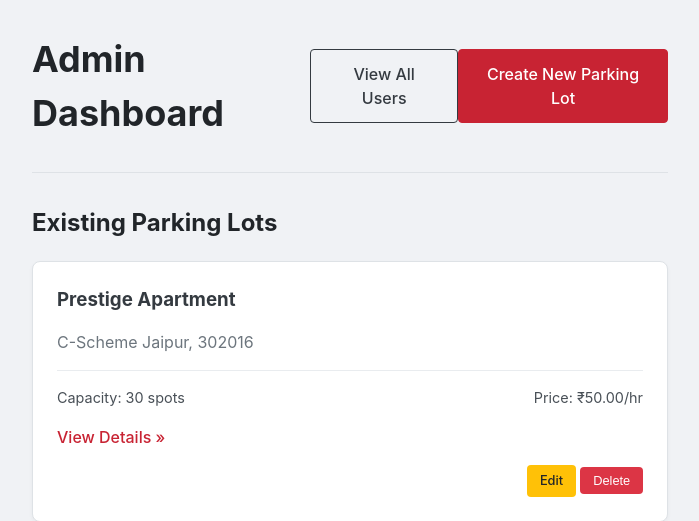
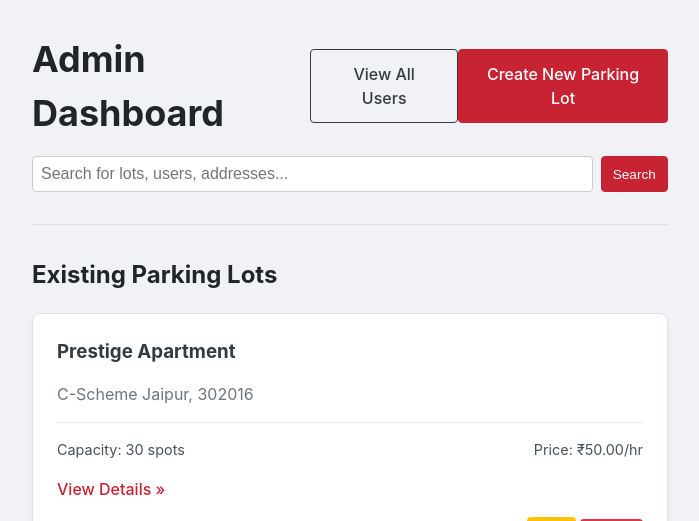
Before and after one commit to 23f2004660/vehicle-parking-app-mad1, a Flask app: page /admin/dashboard in a window 1280 px wide. Shown: the top 521 px of the page, without its empty margins (290-989 px from the left). Run offline with Flask 3, Linux system fonts and the light colour scheme; a user stored in the database is signed in.

Commit message:
added search functionality

```diff
--- a/Static/style.css
+++ b/Static/style.css
@@ -355,3 +355,20 @@ hr {
     padding: 0.23rem 0.70rem;
     font-size: 0.85rem;
 }
+
+
+/* for search bar */
+.search-container {
+    margin-bottom: 2rem;
+}
+.search-form {
+    display: flex;
+    gap: 0.5rem;
+}
+.search-input {
+    flex-grow: 1; /* Makes the input field take up available space */
+    padding: 0.5rem;
+    border: 1px solid #ccc;
+    border-radius: 0.25rem;
+    font-size: 1rem;
+}
--- a/routes/admin_routes.py
+++ b/routes/admin_routes.py
@@ -1,6 +1,6 @@
 from flask import Blueprint, render_template, request, redirect, url_for, flash, session
 from models.database import User, db, ParkingLot, ParkingSpot
-
+from sqlalchemy import or_
 # Create a blueprint for admin routes
 admin_bp = Blueprint('admin', __name__)
 
@@ -148,3 +148,38 @@ def edit_lot(lot_id):
         return redirect(url_for('admin.admin_dashboard'))
 
     return render_template('admin/edit_lot.html', lot=lot_to_edit)
+
+@admin_bp.route('/admin/search')
+def search():
+    if not session.get('is_admin'):
+        flash('You must be an admin to view this page.', 'danger')
+        return redirect(url_for('auth.login'))
+
+    query = request.args.get('q', '')
+    found_lots = []
+    found_users = []
+
+    if query:
+        search_term = f"%{query}%" # Prepare the term for a 'like' search
+
+        # Search ParkingLots by name, address, or pincode
+        found_lots = ParkingLot.query.filter(
+            or_(
+                ParkingLot.name.ilike(search_term),
+                ParkingLot.address.ilike(search_term),
+                ParkingLot.pincode.ilike(search_term)
+            )
+        ).all()
+
+        # Search Users by full_name or email
+        found_users = User.query.filter_by(is_admin=False).filter(
+            or_(
+                User.full_name.ilike(search_term),
+                User.email.ilike(search_term)
+            )
+        ).all()
+
+    return render_template('admin/search_results.html',
+                           query=query,
+                           lots=found_lots,
+                           users=found_users)
--- a/templates/admin/admin_dashboard.html
+++ b/templates/admin/admin_dashboard.html
@@ -14,7 +14,12 @@
         {% endfor %}
     {% endif %}
 {% endwith %}
-
+<div class="search-container">
+    <form action="{{ url_for('admin.search') }}" method="GET" class="search-form">
+        <input type="search" name="q" placeholder="Search for lots, users, addresses..." class="search-input" required>
+        <button type="submit" class="btn btn-red btn-sm">Search</button>
+    </form>
+</div>
     <hr>
 
     <h2>Existing Parking Lots</h2>
```
Also changed, not shown: templates/admin/search_results.html (added, +57 -0 lines), instance/parking_app.db.
